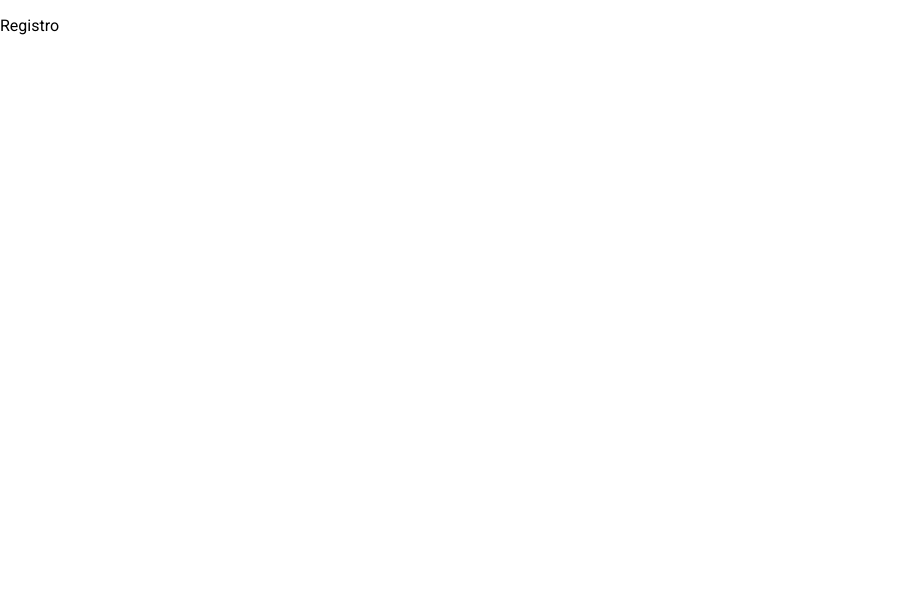
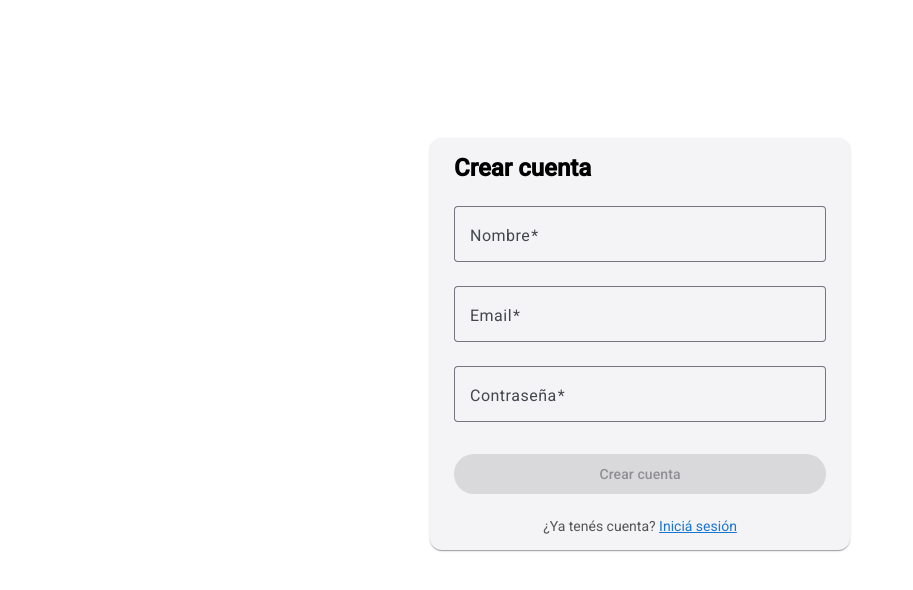
Before and after one commit to framallo90/booklo, an Angular app in the folder booklo-web/: page /register in a window 1280 px wide. Shown: the top 590 px of the page, without its empty margins (0-913 px from the left). Built offline with nearby package versions, Linux system fonts and the light colour scheme.

Commit message:
auth: login y registro con formularios reactivos

```diff
--- /dev/null
+++ b/booklo-web/src/app/features/auth/login.component.css
@@ -0,0 +1,57 @@
+.auth-container {
+  display: flex;
+  justify-content: center;
+  align-items: center;
+  min-height: 80vh;
+  padding: 24px;
+}
+
+.auth-card {
+  width: 100%;
+  max-width: 420px;
+}
+
+mat-card-content {
+  display: flex;
+  flex-direction: column;
+  gap: 8px;
+  padding: 24px;
+}
+
+h1 {
+  margin: 0 0 16px;
+  font-size: 24px;
+}
+
+form {
+  display: flex;
+  flex-direction: column;
+  gap: 4px;
+}
+
+mat-form-field {
+  width: 100%;
+}
+
+.error {
+  color: #c62828;
+  font-size: 14px;
+  margin: 0;
+}
+
+button[mat-raised-button] {
+  width: 100%;
+  padding: 8px;
+  margin-top: 8px;
+}
+
+.link {
+  text-align: center;
+  font-size: 14px;
+  color: #555;
+  margin: 16px 0 0;
+}
+
+.link a {
+  color: #1976d2;
+}
--- /dev/null
+++ b/booklo-web/src/app/features/auth/login.component.html
@@ -0,0 +1,49 @@
+<div class="auth-container">
+  <mat-card class="auth-card">
+    <mat-card-content>
+      <h1>Iniciar sesión</h1>
+
+      <form [formGroup]="form" (ngSubmit)="submit()">
+        <mat-form-field appearance="outline">
+          <mat-label>Email</mat-label>
+          <input matInput type="email" formControlName="email" />
+          @if (form.get('email')?.errors?.['required'] && form.get('email')?.touched) {
+            <mat-error>El email es requerido</mat-error>
+          }
+          @if (form.get('email')?.errors?.['email'] && form.get('email')?.touched) {
+            <mat-error>Ingresá un email válido</mat-error>
+          }
+        </mat-form-field>
+
+        <mat-form-field appearance="outline">
+            <mat-label>Contraseña</mat-label>
+            <input matInput [type]="showPassword ? 'text' : 'password'" formControlName="password" />
+            <button mat-icon-button matSuffix type="button" (click)="showPassword = !showPassword">
+                <mat-icon>{{ showPassword ? 'visibility_off' : 'visibility' }}</mat-icon>
+            </button>
+            @if (form.get('password')?.errors?.['required'] && form.get('password')?.touched) {
+                <mat-error>La contraseña es requerida</mat-error>
+            }
+            @if (form.get('password')?.errors?.['minlength'] && form.get('password')?.touched) {
+                <mat-error>Mínimo 6 caracteres</mat-error>
+            }
+        </mat-form-field>
+
+        @if (error) {
+          <p class="error">{{ error }}</p>
+        }
+
+        <button
+          mat-raised-button
+          color="primary"
+          type="submit"
+          [disabled]="form.invalid || loading"
+        >
+          {{ loading ? 'Ingresando...' : 'Ingresar' }}
+        </button>
+      </form>
+
+      <p class="link">¿No tenés cuenta? <a routerLink="/register">Registrate</a></p>
+    </mat-card-content>
+  </mat-card>
+</div>
--- a/booklo-web/src/app/features/auth/login.component.ts
+++ b/booklo-web/src/app/features/auth/login.component.ts
@@ -1,8 +1,55 @@
-import { Component } from '@angular/core';
+import { Component, inject } from '@angular/core';
+import { FormBuilder, ReactiveFormsModule, Validators } from '@angular/forms';
+import { Router, RouterLink } from '@angular/router';
+import { MatFormFieldModule } from '@angular/material/form-field';
+import { MatInputModule } from '@angular/material/input';
+import { MatButtonModule } from '@angular/material/button';
+import { MatCardModule } from '@angular/material/card';
+import { MatIconModule } from '@angular/material/icon';
+
+
+import { AuthService } from '../../core/services/auth.service';
 
 @Component({
   selector: 'app-login',
   standalone: true,
-  template: '<p>Login</p>'
+  imports: [
+    MatIconModule,
+    ReactiveFormsModule,
+    RouterLink,
+    MatFormFieldModule,
+    MatInputModule,
+    MatButtonModule,
+    MatCardModule,
+  ],
+  templateUrl: './login.component.html',
+  styleUrl: './login.component.css',
 })
-export class LoginComponent {}
+export class LoginComponent {
+  private fb = inject(FormBuilder);
+  private auth = inject(AuthService);
+  private router = inject(Router);
+
+  form = this.fb.group({
+    email: ['', [Validators.required, Validators.email]],
+    password: ['', [Validators.required, Validators.minLength(6)]],
+  });
+
+  loading = false;
+  error = '';
+  showPassword = false;
+
+  submit(): void {
+    if (this.form.invalid) return;
+    this.loading = true;
+    this.error = '';
+    const { email, password } = this.form.value;
+    this.auth.login(email!, password!).subscribe({
+      next: () => this.router.navigate(['/catalog']),
+      error: (err) => {
+        this.error = err.error?.message || 'Credenciales incorrectas';
+        this.loading = false;
+      },
+    });
+  }
+}
--- /dev/null
+++ b/booklo-web/src/app/features/auth/register.component.css
@@ -0,0 +1,57 @@
+.auth-container {
+  display: flex;
+  justify-content: center;
+  align-items: center;
+  min-height: 80vh;
+  padding: 24px;
+}
+
+.auth-card {
+  width: 100%;
+  max-width: 420px;
+}
+
+mat-card-content {
+  display: flex;
+  flex-direction: column;
+  gap: 8px;
+  padding: 24px;
+}
+
+h1 {
+  margin: 0 0 16px;
+  font-size: 24px;
+}
+
+form {
+  display: flex;
+  flex-direction: column;
+  gap: 4px;
+}
+
+mat-form-field {
+  width: 100%;
+}
+
+.error {
+  color: #c62828;
+  font-size: 14px;
+  margin: 0;
+}
+
+button[mat-raised-button] {
+  width: 100%;
+  padding: 8px;
+  margin-top: 8px;
+}
+
+.link {
+  text-align: center;
+  font-size: 14px;
+  color: #555;
+  margin: 16px 0 0;
+}
+
+.link a {
+  color: #1976d2;
+}
--- /dev/null
+++ b/booklo-web/src/app/features/auth/register.component.html
@@ -0,0 +1,57 @@
+<div class="auth-container">
+  <mat-card class="auth-card">
+    <mat-card-content>
+      <h1>Crear cuenta</h1>
+
+      <form [formGroup]="form" (ngSubmit)="submit()">
+        <mat-form-field appearance="outline">
+          <mat-label>Nombre</mat-label>
+          <input matInput formControlName="name" />
+          @if (form.get('name')?.errors?.['required'] && form.get('name')?.touched) {
+            <mat-error>El nombre es requerido</mat-error>
+          }
+          @if (form.get('name')?.errors?.['minlength'] && form.get('name')?.touched) {
+            <mat-error>Mínimo 2 caracteres</mat-error>
+          }
+        </mat-form-field>
+
+        <mat-form-field appearance="outline">
+          <mat-label>Email</mat-label>
+          <input matInput type="email" formControlName="email" />
+          @if (form.get('email')?.errors?.['required'] && form.get('email')?.touched) {
+            <mat-error>El email es requerido</mat-error>
+          }
+          @if (form.get('email')?.errors?.['email'] && form.get('email')?.touched) {
+            <mat-error>Ingresá un email válido</mat-error>
+          }
+        </mat-form-field>
+
+        <mat-form-field appearance="outline">
+          <mat-label>Contraseña</mat-label>
+          <input matInput type="password" formControlName="password" />
+          @if (form.get('password')?.errors?.['required'] && form.get('password')?.touched) {
+            <mat-error>La contraseña es requerida</mat-error>
+          }
+          @if (form.get('password')?.errors?.['minlength'] && form.get('password')?.touched) {
+            <mat-error>Mínimo 6 caracteres</mat-error>
+          }
+        </mat-form-field>
+
+        @if (error) {
+          <p class="error">{{ error }}</p>
+        }
+
+        <button
+          mat-raised-button
+          color="primary"
+          type="submit"
+          [disabled]="form.invalid || loading"
+        >
+          {{ loading ? 'Registrando...' : 'Crear cuenta' }}
+        </button>
+      </form>
+
+      <p class="link">¿Ya tenés cuenta? <a routerLink="/login">Iniciá sesión</a></p>
+    </mat-card-content>
+  </mat-card>
+</div>
--- a/booklo-web/src/app/features/auth/register.component.ts
+++ b/booklo-web/src/app/features/auth/register.component.ts
@@ -1,8 +1,52 @@
-import { Component } from '@angular/core';
+import { Component, inject } from '@angular/core';
+import { FormBuilder, ReactiveFormsModule, Validators } from '@angular/forms';
+import { Router, RouterLink } from '@angular/router';
+import { MatFormFieldModule } from '@angular/material/form-field';
+import { MatInputModule } from '@angular/material/input';
+import { MatButtonModule } from '@angular/material/button';
+import { MatCardModule } from '@angular/material/card';
+
+import { AuthService } from '../../core/services/auth.service';
 
 @Component({
   selector: 'app-register',
   standalone: true,
-  template: '<p>Registro</p>'
+  imports: [
+    ReactiveFormsModule,
+    RouterLink,
+    MatFormFieldModule,
+    MatInputModule,
+    MatButtonModule,
+    MatCardModule,
+  ],
+  templateUrl: './register.component.html',
+  styleUrl: './register.component.css',
 })
-export class RegisterComponent {}
+export class RegisterComponent {
+  private fb = inject(FormBuilder);
+  private auth = inject(AuthService);
+  private router = inject(Router);
+
+  form = this.fb.group({
+    name: ['', [Validators.required, Validators.minLength(2)]],
+    email: ['', [Validators.required, Validators.email]],
+    password: ['', [Validators.required, Validators.minLength(6)]],
+  });
+
+  loading = false;
+  error = '';
+
+  submit(): void {
+    if (this.form.invalid) return;
+    this.loading = true;
+    this.error = '';
+    const { name, email, password } = this.form.value;
+    this.auth.register(name!, email!, password!).subscribe({
+      next: () => this.router.navigate(['/login']),
+      error: (err) => {
+        this.error = err.error?.message || 'Error al registrarse';
+        this.loading = false;
+      },
+    });
+  }
+}
```
